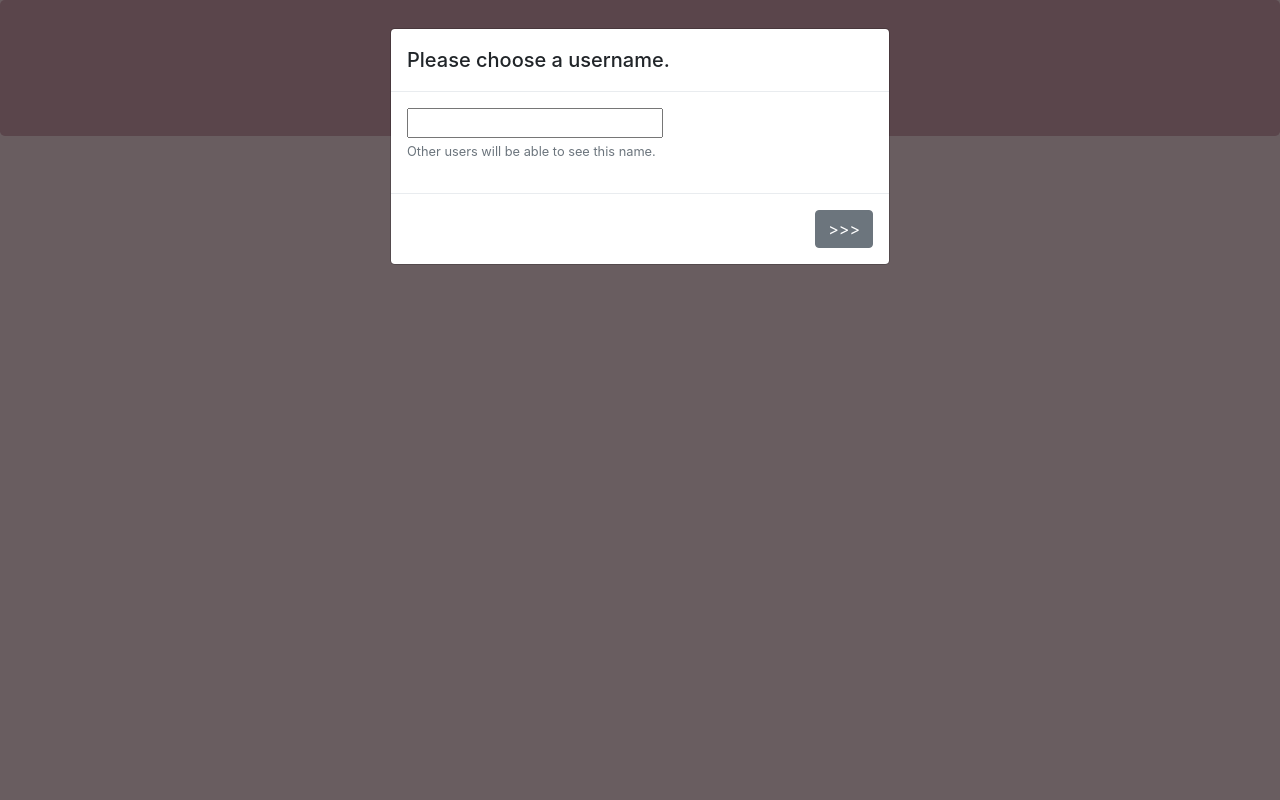
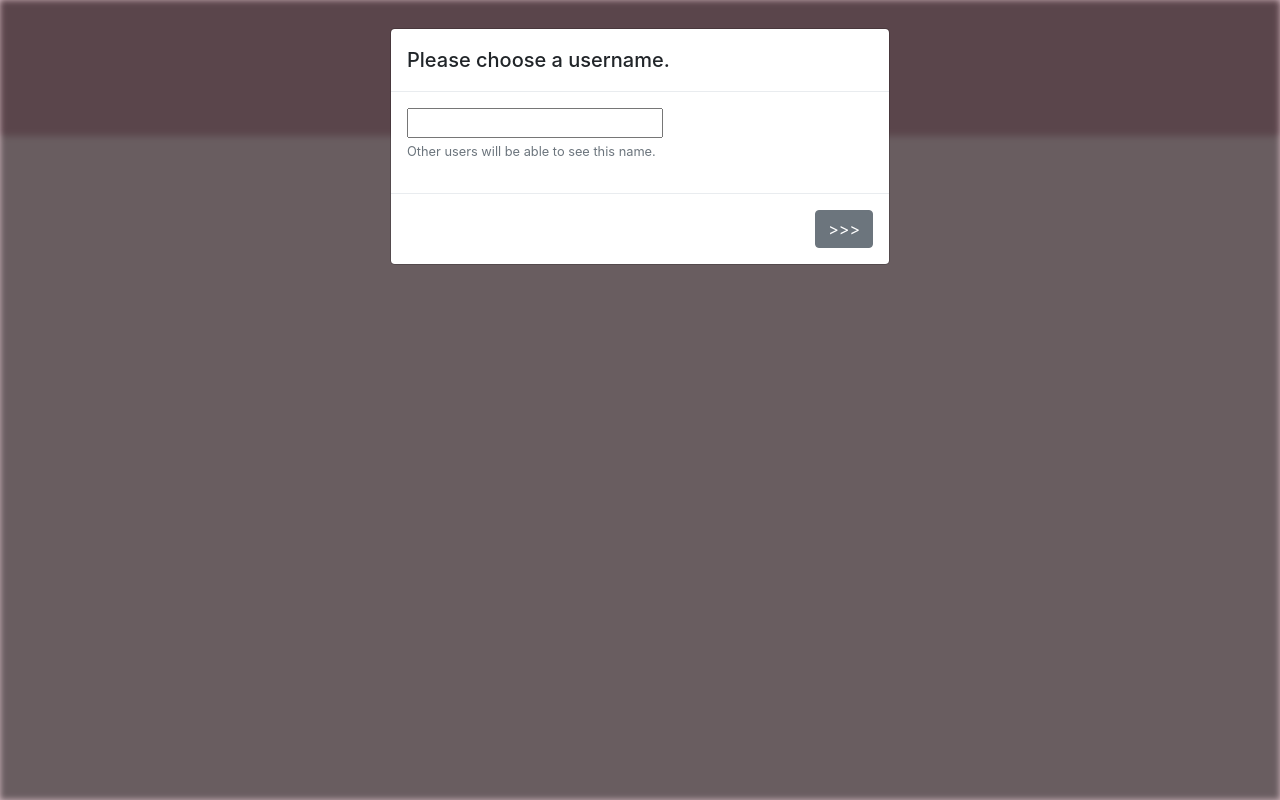
Before and after one commit to brleony/project2, a Flask app: page / in a window 1280 px wide. Run offline with Flask 2, Linux system fonts and the light colour scheme; some libraries are stand-ins or nearby versions.

Commit message:
Blur background when modal shows

```diff
--- a/static/style.css
+++ b/static/style.css
@@ -16,3 +16,17 @@ form {
     color: red;
     font-weight: 600;
 }
+
+/*
+* Blurred background modal
+*
+* Base on example by webprogramozo
+* https://gist.github.com/webprogramozo/9684826e469e5dc375e98f65559e1509
+*/
+.modal-open > :not(.modal) {
+    -webkit-filter: blur(3px);
+    -moz-filter: blur(3px);
+    -o-filter: blur(3px);
+    -ms-filter: blur(3px);
+    filter: blur(3px);
+}
```
